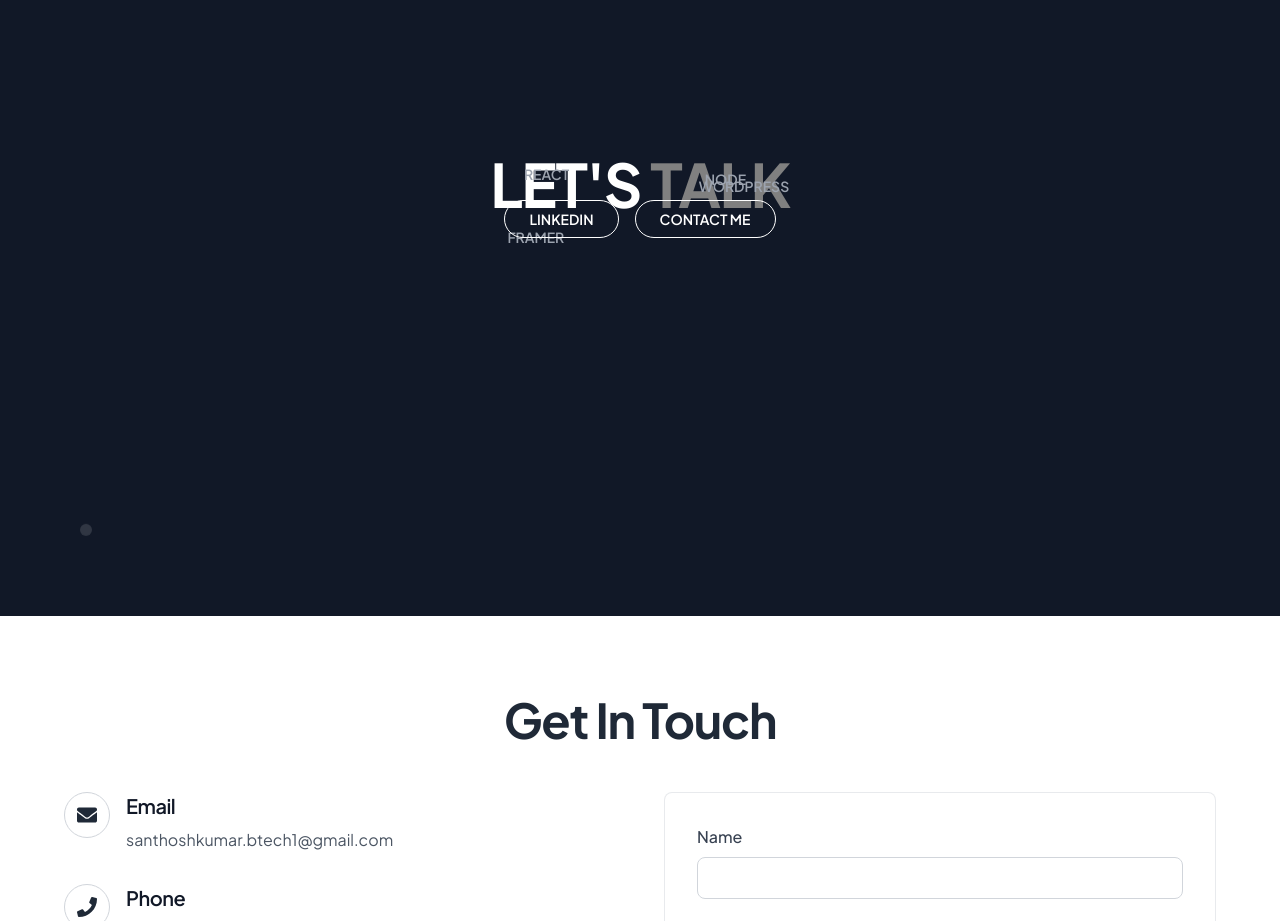
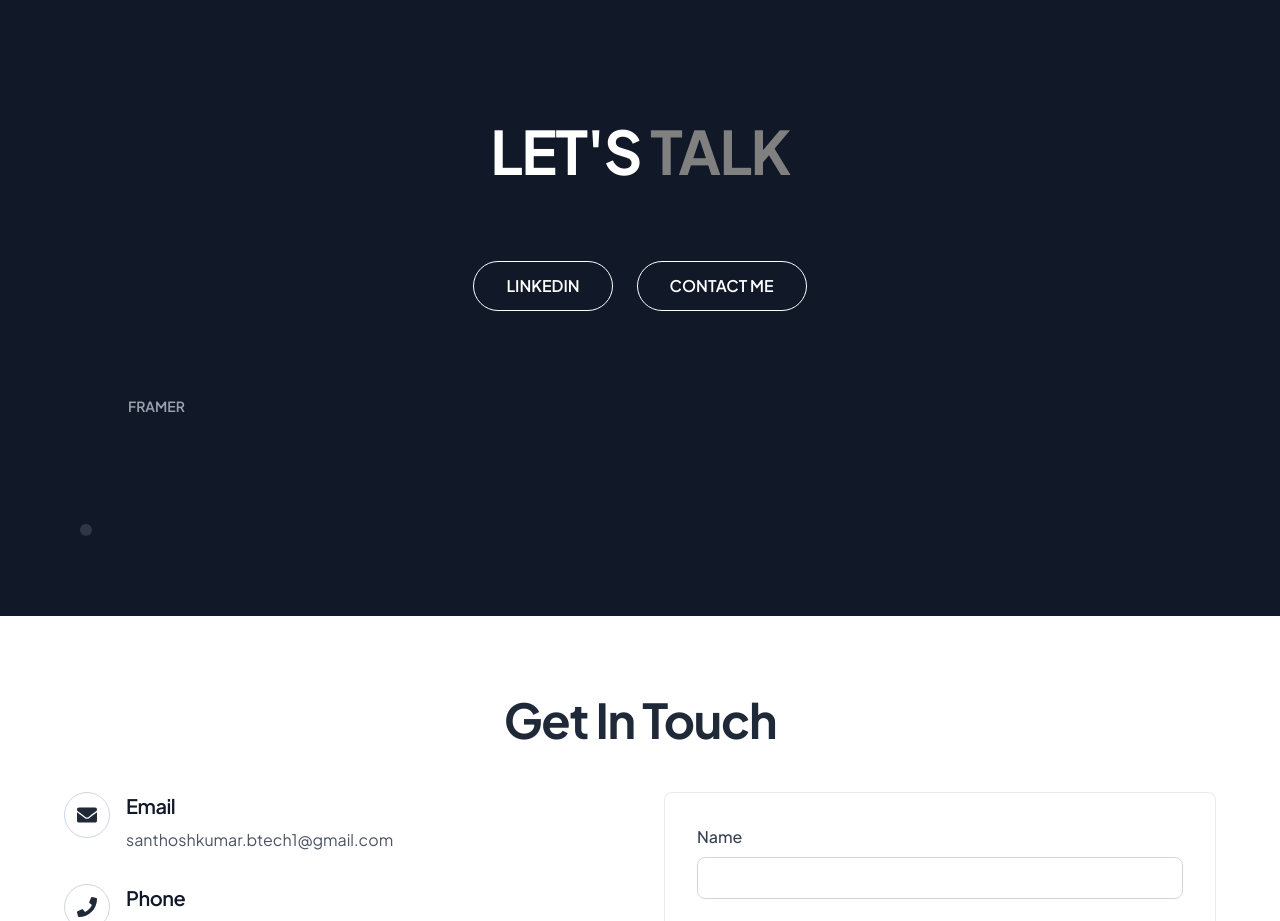
Before and after one commit to santhoshkumars2004/portfolio, a React (Create React App) app in the folder client/: page / in a window 1280 px wide. Shown: the part 5300-6221 px from the top of the page. Built offline with nearby package versions, Linux system fonts and the light colour scheme.

Commit message:
Fix Let's Talk section collapsing issue with proper layout structure

```diff
--- a/client/src/components/LetsTalk.js
+++ b/client/src/components/LetsTalk.js
@@ -111,26 +111,6 @@ const LetsTalk = () => {
         className="absolute bottom-20 left-20 w-3 h-3 bg-white/20 rounded-full hidden lg:block"
       />
 
-      <motion.div
-        ref={ref}
-        variants={containerVariants}
-        initial="hidden"
-        animate={isVisible ? "visible" : "hidden"}
-        className="relative z-10"
-      >
-        {/* Large "LET'S TALK" text with gradient */}
-        <motion.h2
-          variants={titleVariants}
-          className="text-2xl sm:text-3xl md:text-4xl lg:text-5xl xl:text-6xl 2xl:text-8xl font-bold text-center tracking-tight leading-none mb-4 sm:mb-6 md:mb-8 lg:mb-12 xl:mb-16 px-4"
-          style={{ background: 'linear-gradient(to right, white 50%, gray 50%)', WebkitBackgroundClip: 'text', WebkitTextFillColor: 'transparent' }}
-          whileHover={{
-            scale: 1.05,
-            transition: { duration: 0.3 }
-          }}
-        >
-          LET'S TALK
-        </motion.h2>
-
       {/* Scattered Smaller Links (Absolute Positioning) */}
       {/* Hidden on smaller screens to prevent overlap */}
       <div className="absolute inset-0 pointer-events-none hidden lg:block">
@@ -139,6 +119,8 @@ const LetsTalk = () => {
             key={index}
             href="#" // Replace with actual links
             variants={linkVariants}
+            initial="hidden"
+            animate={isVisible ? "visible" : "hidden"}
             whileHover={{
               scale: 1.2,
               color: "#ffffff",
@@ -152,13 +134,33 @@ const LetsTalk = () => {
         ))}
       </div>
 
-        {/* Prominent Buttons at the bottom */}
+      {/* Main Content Container */}
+      <motion.div
+        ref={ref}
+        variants={containerVariants}
+        initial="hidden"
+        animate={isVisible ? "visible" : "hidden"}
+        className="relative z-10 flex flex-col items-center justify-center w-full h-full"
+      >
+        {/* Large "LET'S TALK" text with gradient */}
+        <motion.h2
+          variants={titleVariants}
+          className="text-2xl sm:text-3xl md:text-4xl lg:text-5xl xl:text-6xl 2xl:text-8xl font-bold text-center tracking-tight leading-none mb-8 sm:mb-12 md:mb-16 lg:mb-20 px-4"
+          style={{ background: 'linear-gradient(to right, white 50%, gray 50%)', WebkitBackgroundClip: 'text', WebkitTextFillColor: 'transparent' }}
+          whileHover={{
+            scale: 1.05,
+            transition: { duration: 0.3 }
+          }}
+        >
+          LET'S TALK
+        </motion.h2>
+
+        {/* Buttons Container */}
         <motion.div
           variants={buttonVariants}
-          className="absolute bottom-4 sm:bottom-6 md:bottom-8 lg:bottom-10 left-0 w-full z-20"
+          className="flex flex-wrap justify-center gap-3 sm:gap-4 md:gap-6 px-4"
         >
-           <div className="container mx-auto px-4 flex flex-wrap justify-center gap-2 sm:gap-3 md:gap-4">
-              {/* Only LinkedIn and Contact Me buttons at the bottom */}
+          {/* LinkedIn and Contact Me buttons */}
           <motion.a
             href="#"
             whileHover={{
@@ -169,7 +171,7 @@ const LetsTalk = () => {
               transition: { duration: 0.2 }
             }}
             whileTap={{ scale: 0.95 }}
-                className="px-3 sm:px-4 md:px-6 py-2 rounded-full border border-white text-white font-semibold transition-all duration-300 text-xs sm:text-sm uppercase cursor-pointer"
+            className="px-4 sm:px-6 md:px-8 py-2 sm:py-3 rounded-full border border-white text-white font-semibold transition-all duration-300 text-sm sm:text-base uppercase cursor-pointer hover:shadow-lg"
           >
             LINKEDIN
           </motion.a>
@@ -183,11 +185,10 @@ const LetsTalk = () => {
               transition: { duration: 0.2 }
             }}
             whileTap={{ scale: 0.95 }}
-                className="px-3 sm:px-4 md:px-6 py-2 rounded-full border border-white text-white font-semibold transition-all duration-300 text-xs sm:text-sm uppercase cursor-pointer"
+            className="px-4 sm:px-6 md:px-8 py-2 sm:py-3 rounded-full border border-white text-white font-semibold transition-all duration-300 text-sm sm:text-base uppercase cursor-pointer hover:shadow-lg"
           >
             CONTACT ME
           </motion.a>
-           </div>
         </motion.div>
       </motion.div>
     </section>
```
Lines whose indentation alone changed are shown as unchanged.
